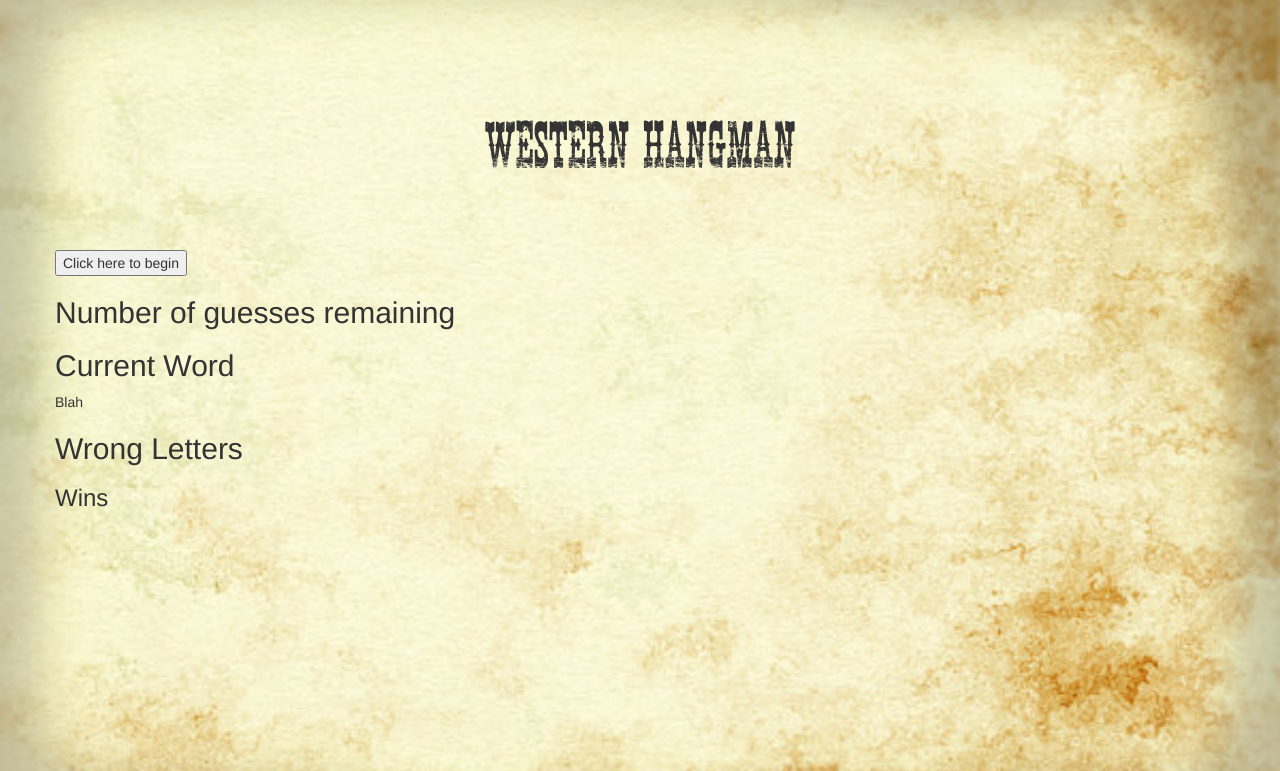
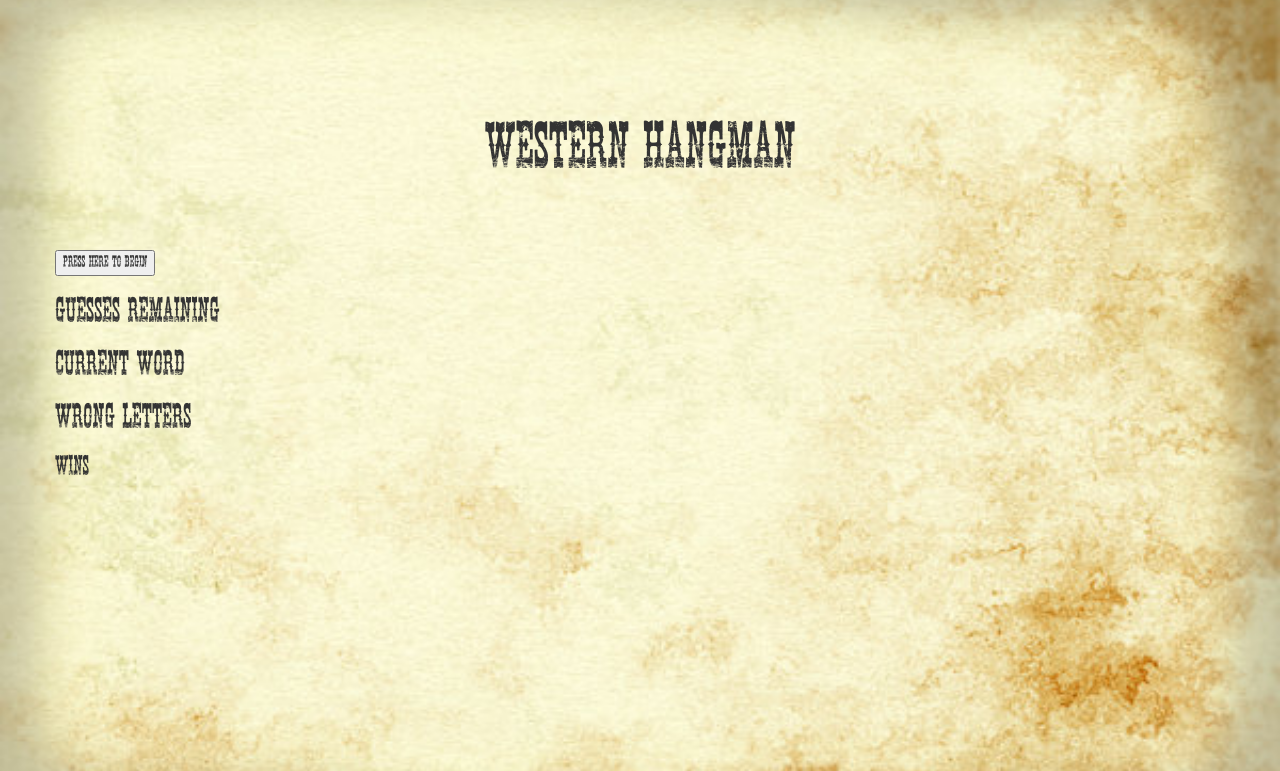
Before and after one commit to NBHeneisen/Hangman-Game, a PHP site: page / in a window 1280 px wide. Shown: the top 771 px of the page. Run offline with PHP 8.4, Linux system fonts and the light colour scheme; some libraries are stand-ins or nearby versions.

Commit message:
reset and getWord are fully functional, guess function is over half complete.

```diff
--- a/assets/css/style.css
+++ b/assets/css/style.css
@@ -3,6 +3,8 @@ html {
 }
 
 body {
+
+	font-family: western;
 	background:url(../images/background2.jpg) no-repeat center center fixed;
 	background-size: cover;
 }
@@ -47,3 +49,8 @@ h1 {
 	font-family: western;
 	src: url(../cowboymovie.ttf);
 }
+
+#word {
+	font-family: arial;
+	font-size:2em;
+}
--- a/index.html
+++ b/index.html
@@ -22,16 +22,16 @@
 		</div>
 		<div class="row">
 			<div ID="hangmanimation col-md-6">
-			<button onclick="hangman.getWord()">Click here to begin</button>
+			<button onclick="hangman.reset(), hangman.getWord()">PRESS HERE TO BEGIN</button>
 			</div>
 			<div ID="text col-md-6">
-					<h2>Number of guesses remaining</h2>
+					<h2>GUESSES REMAINING</h2>
 					<p id = "guessesRemaining"></p>
-					<h2>Current Word</h2>
-					<p id = "word">Blah</p>
-					<h2>Wrong Letters</h2>
+					<h2>CURRENT WORD</h2>
+					<p id = "word"> </p>
+					<h2>WRONG LETTERS</h2>
 					<p id = "wrong"></p>
-					<h3>Wins<h3>
+					<h3>WINS<h3>
 					<p id="winNum"></p>
 			</div>
 		</div>
```
Also changed, not shown: assets/javascript/game.js (+45 -14 lines).
